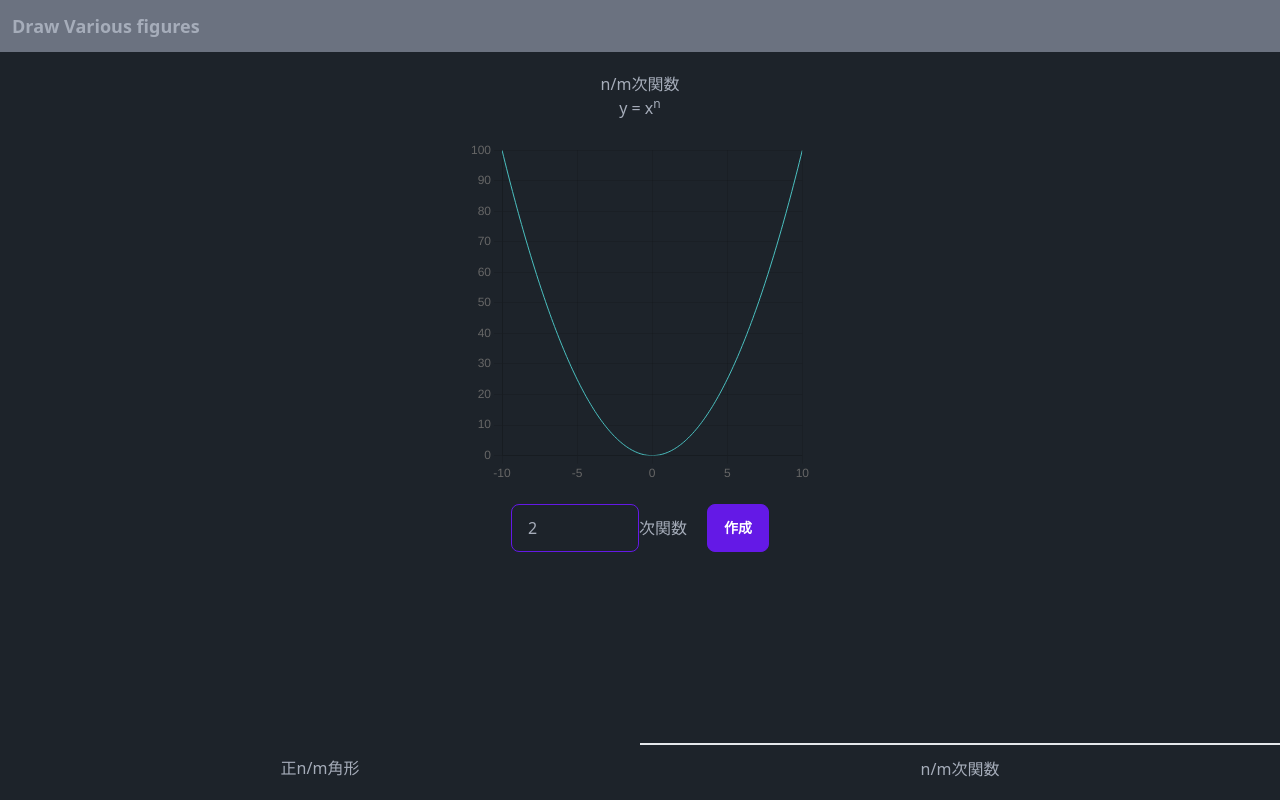
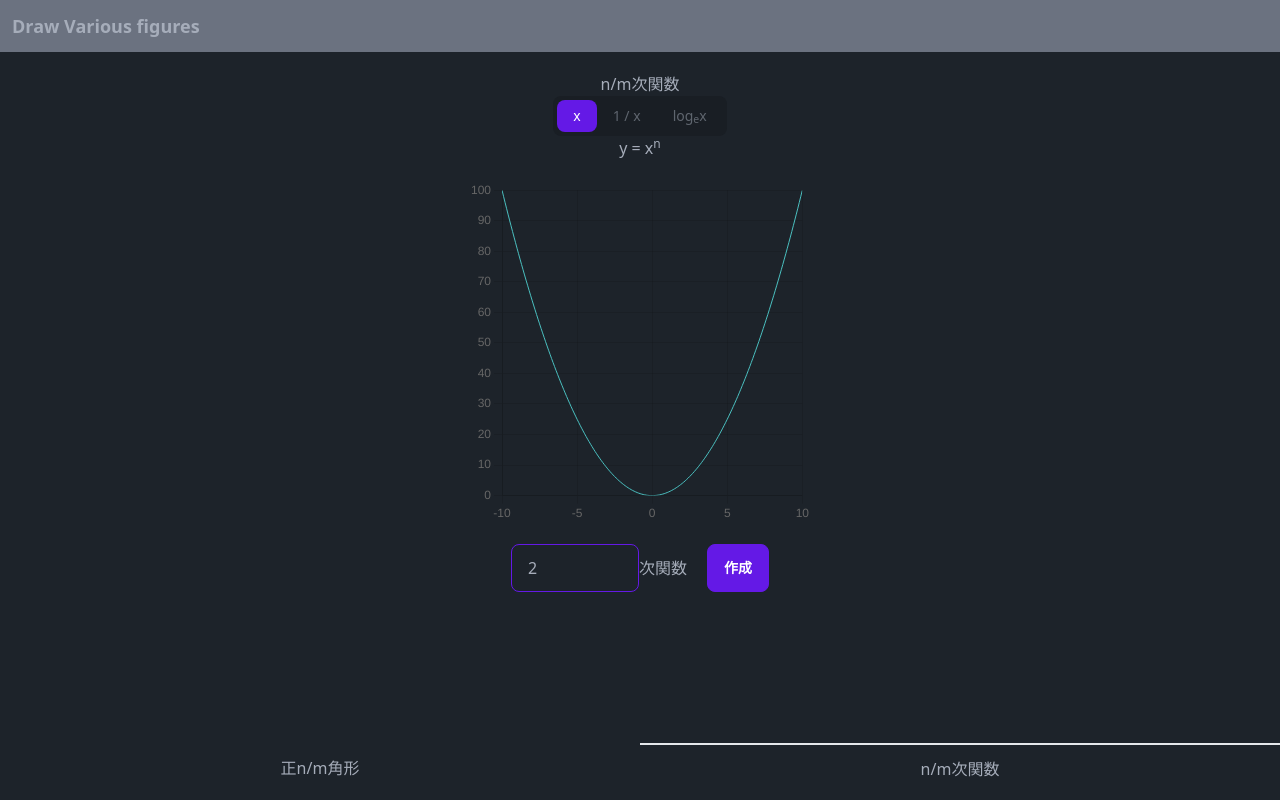
Before and after one commit to maaaashi/draw-regular-polygon, a Next.js app: page /n-order-function in a window 1280 px wide. Built offline with nearby package versions, Linux system fonts and the light colour scheme.

Commit message:
タブ追加

```diff
--- a/src/app/n-order-function/page.tsx
+++ b/src/app/n-order-function/page.tsx
@@ -1,6 +1,9 @@
 'use client'
 
 import ComplexPlaneChart from '@/components/ComplexChart'
+import Log from '@/components/Log'
+import Normal from '@/components/Normarl'
+import Reciprocal from '@/components/Reciprocal'
 import { FC, FormEvent, useEffect, useState } from 'react'
 
 export type Point = {
@@ -9,126 +12,61 @@ export type Point = {
   rad: number
 }
 
-type Range = {
+export type Range = {
   min: number
   max: number
 }
 
+type Tab = 'normal' | 'reciprocal' | 'log'
+
+const Graph: FC<{ type: Tab }> = ({ type }) => {
+  switch (type) {
+    case 'normal':
+      return <Normal />
+    case 'reciprocal':
+      return <Reciprocal />
+    case 'log':
+      return <Log />
+  }
+}
+
 const Home: FC = () => {
-  const [userInput, setUserInput] = useState('2')
+  const [tab, setTab] = useState<Tab>('normal')
 
-  const [xValues, setXValue] = useState<number[]>([])
-  const [xRange, setXRange] = useState<Range>({ min: -10, max: 10 })
-  const [yRange, setYRange] = useState<Range>({ min: 0, max: 100 })
-  const [yValues, setYValue] = useState<number[]>([])
-
-  useEffect(() => {
-    const equation = (x: number): number => Math.pow(x, 2)
-
-    for (let x = -10; x <= 10; x += 0.1) {
-      const y = equation(x)
-      setXValue((c) => [...c, x])
-      setYValue((c) => [...c, y])
-    }
-  }, [])
-
-  const chartData = {
-    labels: xValues,
-    datasets: [
-      {
-        data: yValues,
-        backgroundColor: 'rgba(75,192,192,0.4)',
-        borderColor: 'rgba(75,192,192,1)',
-        borderWidth: 1,
-        showLine: true,
-        pointRadius: 0,
-      },
-    ],
-  }
-
-  const options = {
-    aspectRatio: 1,
-    scales: {
-      x: {
-        display: true,
-        max: xRange.max,
-        min: xRange.min,
-      },
-      y: {
-        display: true,
-        max: yRange.max,
-        min: yRange.min,
-      },
-    },
-    plugins: {
-      legend: {
-        display: false,
-      },
-      tooltip: {
-        enabled: false,
-      },
-    },
-    responsive: true,
-  }
-
-  const submitHandler = (e: FormEvent) => {
-    e.preventDefault()
-    if (!+userInput) return
-    setXValue([])
-    setYValue([])
-    setXRange({
-      min: 0,
-      max: 0,
-    })
-    setYRange({
-      min: 0,
-      max: 0,
-    })
-
-    const equation = (x: number): number => Math.pow(x, +userInput)
-
-    for (let x = -10; x <= 10; x += 0.1) {
-      const y = equation(x)
-      setXValue((c) => [...c, x])
-      setXRange((c) => {
-        return {
-          max: c.max > x ? c.max : x,
-          min: c.min > x ? x : c.min,
-        }
-      })
-      setYRange((c) => {
-        return {
-          max: c.max > y ? c.max : y,
-          min: c.min > y ? y : c.min,
-        }
-      })
-      setYValue((c) => [...c, y])
-    }
+  const tabClassName = (t: Tab) => {
+    return tab === t ? 'tab tab-active' : 'tab'
   }
 
   return (
     <main className='flex flex-col items-center p-5 h-full'>
       <h2>n/m次関数</h2>
-      <p>
-        y = x<sup>n</sup>
-      </p>
-      <ComplexPlaneChart data={chartData} options={options} />
-      <form onSubmit={submitHandler} className='flex items-center gap-5'>
-        <div>
-          <input
-            type='text'
-            value={userInput}
-            className='input input-bordered input-primary w-32'
-            onChange={(e) => {
-              setUserInput(e.target.value)
-            }}
-          />
-          <span>次関数</span>
-        </div>
-        <button className='btn btn-primary' type='submit'>
-          作成
-        </button>
-      </form>
+      <div className='tabs tabs-boxed'>
+        <a
+          onClick={() => {
+            setTab('normal')
+          }}
+          className={tabClassName('normal')}
+        >
+          x
+        </a>
+        <a
+          onClick={() => {
+            setTab('reciprocal')
+          }}
+          className={tabClassName('reciprocal')}
+        >
+          1 / x
+        </a>
+        <a
+          onClick={() => {
+            setTab('log')
+          }}
+          className={tabClassName('log')}
+        >
+          log<sub>e</sub>x
+        </a>
+      </div>
+      <Graph type={tab} />
     </main>
   )
 }
--- /dev/null
+++ b/src/components/Log/index.tsx
@@ -0,0 +1,11 @@
+import React from 'react'
+
+const Log = () => {
+  return (
+    <div>
+      y = log<sub>e</sub>x<sup>n</sup>
+    </div>
+  )
+}
+
+export default Log
--- /dev/null
+++ b/src/components/Normarl/index.tsx
@@ -0,0 +1,123 @@
+import { Range } from '@/app/n-order-function/page'
+import React, { FormEvent, useEffect, useState } from 'react'
+import ComplexPlaneChart from '@/components/ComplexChart'
+
+const Normal = () => {
+  const [userInput, setUserInput] = useState('2')
+
+  const [xValues, setXValue] = useState<number[]>([])
+  const [xRange, setXRange] = useState<Range>({ min: -10, max: 10 })
+  const [yRange, setYRange] = useState<Range>({ min: 0, max: 100 })
+  const [yValues, setYValue] = useState<number[]>([])
+
+  useEffect(() => {
+    const equation = (x: number): number => Math.pow(x, 2)
+
+    for (let x = -10; x <= 10; x += 0.1) {
+      const y = equation(x)
+      setXValue((c) => [...c, x])
+      setYValue((c) => [...c, y])
+    }
+  }, [])
+
+  const chartData = {
+    labels: xValues,
+    datasets: [
+      {
+        data: yValues,
+        backgroundColor: 'rgba(75,192,192,0.4)',
+        borderColor: 'rgba(75,192,192,1)',
+        borderWidth: 1,
+        showLine: true,
+        pointRadius: 0,
+      },
+    ],
+  }
+
+  const options = {
+    aspectRatio: 1,
+    scales: {
+      x: {
+        display: true,
+        max: xRange.max,
+        min: xRange.min,
+      },
+      y: {
+        display: true,
+        max: yRange.max,
+        min: yRange.min,
+      },
+    },
+    plugins: {
+      legend: {
+        display: false,
+      },
+      tooltip: {
+        enabled: false,
+      },
+    },
+    responsive: true,
+  }
+
+  const submitHandler = (e: FormEvent) => {
+    e.preventDefault()
+    if (!+userInput) return
+    setXValue([])
+    setYValue([])
+    setXRange({
+      min: 0,
+      max: 0,
+    })
+    setYRange({
+      min: 0,
+      max: 0,
+    })
+
+    const equation = (x: number): number => Math.pow(x, +userInput)
+
+    for (let x = -10; x <= 10; x += 0.1) {
+      const y = equation(x)
+      setXValue((c) => [...c, x])
+      setXRange((c) => {
+        return {
+          max: c.max > x ? c.max : x,
+          min: c.min > x ? x : c.min,
+        }
+      })
+      setYRange((c) => {
+        return {
+          max: c.max > y ? c.max : y,
+          min: c.min > y ? y : c.min,
+        }
+      })
+      setYValue((c) => [...c, y])
+    }
+  }
+
+  return (
+    <div className='flex flex-col items-center'>
+      <p>
+        y = x<sup>n</sup>
+      </p>
+      <ComplexPlaneChart data={chartData} options={options} />
+      <form onSubmit={submitHandler} className='flex items-center gap-5'>
+        <div>
+          <input
+            type='text'
+            value={userInput}
+            className='input input-bordered input-primary w-32'
+            onChange={(e) => {
+              setUserInput(e.target.value)
+            }}
+          />
+          <span>次関数</span>
+        </div>
+        <button className='btn btn-primary' type='submit'>
+          作成
+        </button>
+      </form>
+    </div>
+  )
+}
+
+export default Normal
--- /dev/null
+++ b/src/components/Reciprocal/index.tsx
@@ -0,0 +1,13 @@
+import React from 'react'
+
+const Reciprocal = () => {
+  return (
+    <div>
+      <p>
+        y = 1 / x<sup>n</sup>
+      </p>
+    </div>
+  )
+}
+
+export default Reciprocal
```
